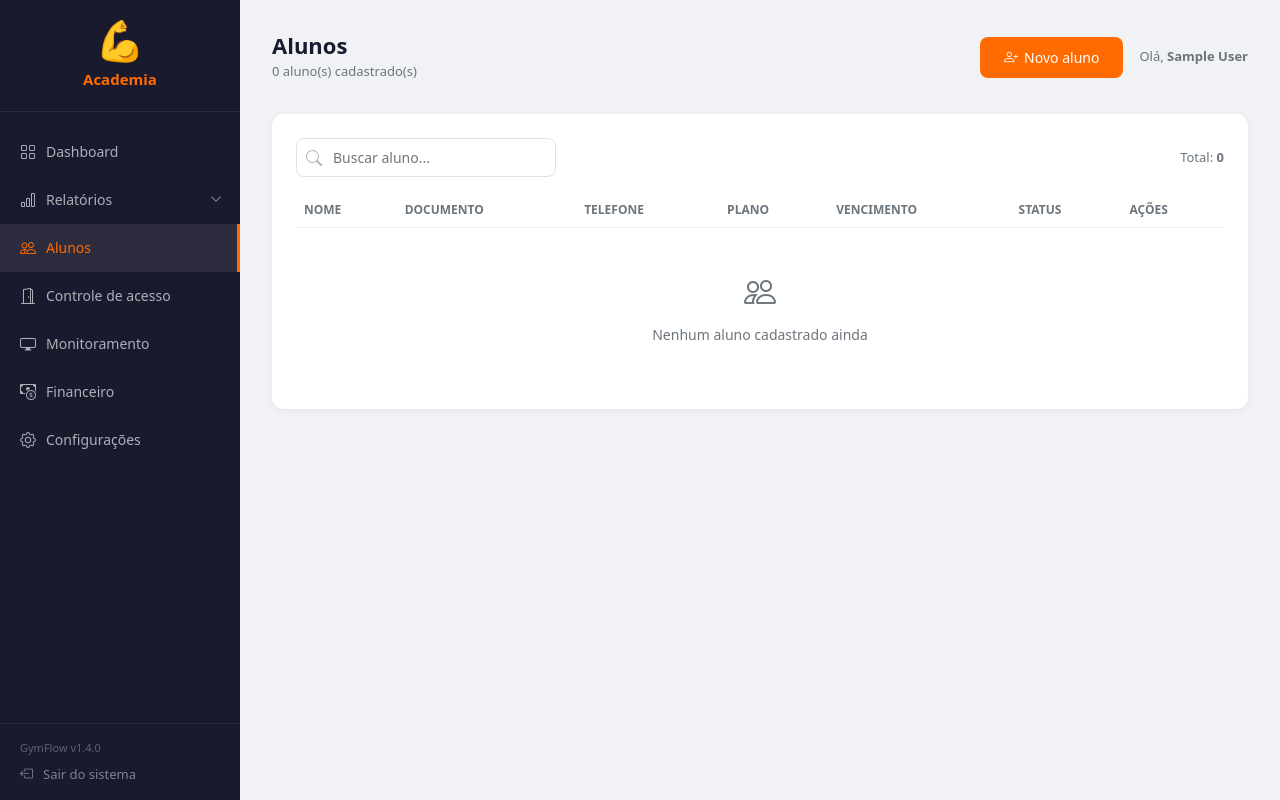
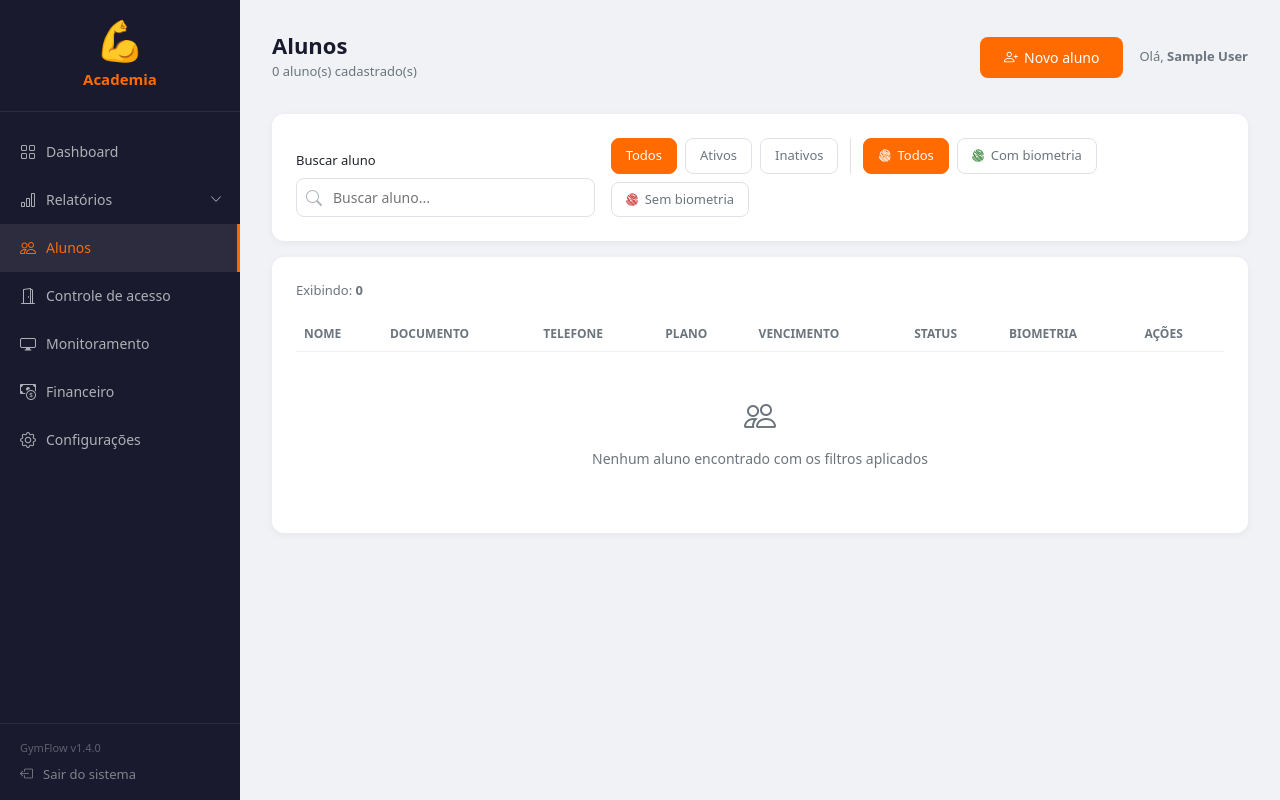
Before and after one commit to BR-VictorAraujo/Projeto-Controle-Academia, a Flask app: page /alunos in a window 1280 px wide. Run offline with Flask 3, Linux system fonts and the light colour scheme; the visitor is signed in with stand-in values (Sample User, id 1); data that the repository does not hold is empty.

Commit message:
feat: filtro de biometria e status na lista de alunos (ambiente de teste)

```diff
--- a/app/routes/alunos.py
+++ b/app/routes/alunos.py
@@ -9,8 +9,27 @@ bp = Blueprint('alunos', __name__)
 @bp.route('/alunos')
 @login_required
 def alunos():
-    lista = Aluno.query.order_by(Aluno.nome).all()
-    return render_template('alunos/lista.html', alunos=lista)
+    f_status    = request.args.get('f_status', '')
+    f_biometria = request.args.get('f_biometria', '')
+
+    query = Aluno.query
+    if f_status == 'ativo':
+        query = query.filter_by(ativo=True)
+    elif f_status == 'inativo':
+        query = query.filter_by(ativo=False)
+
+    lista = query.order_by(Aluno.nome).all()
+
+    # Filtro de biometria aplicado em memoria — usa os mesmos campos
+    # biometria_status / biometria_2_status que a tela de detalhes ja le,
+    # e que o FingerPoint sincroniza ao salvar uma digital (ver bio_db.py).
+    if f_biometria == 'com':
+        lista = [a for a in lista if a.biometria_status == 'cadastrada' or a.biometria_2_status == 'cadastrada']
+    elif f_biometria == 'sem':
+        lista = [a for a in lista if a.biometria_status != 'cadastrada' and a.biometria_2_status != 'cadastrada']
+
+    return render_template('alunos/lista.html', alunos=lista,
+                           f_status=f_status, f_biometria=f_biometria)
 
 @bp.route('/alunos/novo', methods=['GET', 'POST'])
 @login_required
--- a/app/templates/alunos/lista.html
+++ b/app/templates/alunos/lista.html
@@ -47,16 +47,54 @@
     font-size: 15px; font-weight: 700; color: var(--cor-principal);
     flex-shrink: 0;
 }
+.filtro-pill {
+    display: inline-flex; align-items: center; gap: 6px;
+    padding: 7px 14px; border-radius: 8px;
+    font-size: 13px; font-weight: 500;
+    border: 1.5px solid #dee2e6; background: white; color: #6c757d;
+    text-decoration: none; cursor: pointer; white-space: nowrap;
+}
+.filtro-pill:hover { border-color: var(--cor-principal); color: var(--cor-principal); }
+.filtro-pill.ativo { background: var(--cor-principal); border-color: var(--cor-principal); color: white; }
+.badge-bio-completa { background-color: #e8f5e9; color: #2e7d32; padding: 3px 10px; border-radius: 20px; font-size: 12px; font-weight: 500; white-space: nowrap; }
+.badge-bio-parcial  { background-color: #fff3e8; color: #e65100; padding: 3px 10px; border-radius: 20px; font-size: 12px; font-weight: 500; white-space: nowrap; }
+.badge-bio-pendente { background-color: #f0f2f5; color: #6c757d;  padding: 3px 10px; border-radius: 20px; font-size: 12px; font-weight: 500; white-space: nowrap; }
 {% endblock %}
 
 {% block conteudo %}
+<div class="card-base mb-3">
+    <div class="row g-3 align-items-end">
+        <div class="col-md-4">
+            <label class="form-label" style="font-size:13px; font-weight:500;">Buscar aluno</label>
+            <div style="position:relative;">
+                <i class="bi bi-search" style="position:absolute; left:10px; top:50%; transform:translateY(-50%); color:#adb5bd;"></i>
+                <input type="text" class="search-box w-100" id="busca" placeholder="Buscar aluno...">
+            </div>
+        </div>
+        <div class="col-md-8 d-flex gap-2 align-items-end flex-wrap">
+            <a href="?f_status=&f_biometria={{ f_biometria }}" class="filtro-pill {% if not f_status %}ativo{% endif %}">Todos</a>
+            <a href="?f_status=ativo&f_biometria={{ f_biometria }}" class="filtro-pill {% if f_status == 'ativo' %}ativo{% endif %}">Ativos</a>
+            <a href="?f_status=inativo&f_biometria={{ f_biometria }}" class="filtro-pill {% if f_status == 'inativo' %}ativo{% endif %}">Inativos</a>
+            <span style="width:1px; background:#dee2e6; align-self:stretch; margin:0 4px;"></span>
+            <a href="?f_status={{ f_status }}&f_biometria=" class="filtro-pill {% if not f_biometria %}ativo{% endif %}">
+                <i class="bi bi-fingerprint"></i> Todos
+            </a>
+            <a href="?f_status={{ f_status }}&f_biometria=com" class="filtro-pill {% if f_biometria == 'com' %}ativo{% endif %}">
+                <i class="bi bi-fingerprint" style="color:{% if f_biometria == 'com' %}white{% else %}#2e7d32{% endif %};"></i> Com biometria
+            </a>
+            <a href="?f_status={{ f_status }}&f_biometria=sem" class="filtro-pill {% if f_biometria == 'sem' %}ativo{% endif %}">
+                <i class="bi bi-fingerprint" style="color:{% if f_biometria == 'sem' %}white{% else %}#c62828{% endif %};"></i> Sem biometria
+            </a>
+        </div>
+    </div>
+</div>
+
 <div class="card-base">
     <div class="d-flex justify-content-between align-items-center mb-3">
-        <div style="position:relative;">
-            <i class="bi bi-search" style="position:absolute; left:10px; top:50%; transform:translateY(-50%); color:#adb5bd;"></i>
-            <input type="text" class="search-box" id="busca" placeholder="Buscar aluno...">
-        </div>
-        <span style="font-size:13px; color:#6c757d;">Total: <strong>{{ alunos|length }}</strong></span>
+        <span style="font-size:13px; color:#6c757d;">
+            {% if f_status or f_biometria %}<i class="bi bi-funnel-fill me-1" style="color:var(--cor-principal);"></i>{% endif %}
+            Exibindo: <strong>{{ alunos|length }}</strong>
+        </span>
     </div>
 
     <table class="table table-borderless mb-0" id="tabela-alunos">
@@ -68,6 +106,7 @@
                 <th>Plano</th>
                 <th>Vencimento</th>
                 <th>Status</th>
+                <th>Biometria</th>
                 <th>Ações</th>
             </tr>
         </thead>
@@ -104,6 +143,17 @@
                         {% endif %}
                     </td>
                     <td>
+                        {% set d1 = aluno.biometria_status == 'cadastrada' %}
+                        {% set d2 = aluno.biometria_2_status == 'cadastrada' %}
+                        {% if d1 and d2 %}
+                            <span class="badge-bio-completa"><i class="bi bi-fingerprint me-1"></i>2/2 digitais</span>
+                        {% elif d1 or d2 %}
+                            <span class="badge-bio-parcial"><i class="bi bi-fingerprint me-1"></i>1/2 digital</span>
+                        {% else %}
+                            <span class="badge-bio-pendente"><i class="bi bi-fingerprint me-1"></i>Pendente</span>
+                        {% endif %}
+                    </td>
+                    <td>
                         <a href="/alunos/{{ aluno.id }}/editar" class="btn-acao" title="Editar">
                             <i class="bi bi-pencil" style="color: var(--cor-principal);"></i>
                         </a>
@@ -119,9 +169,9 @@
                 {% endfor %}
             {% else %}
                 <tr>
-                    <td colspan="7" style="text-align:center; color:#6c757d; padding:40px 0;">
+                    <td colspan="8" style="text-align:center; color:#6c757d; padding:40px 0;">
                         <i class="bi bi-people" style="font-size:32px; display:block; margin-bottom:8px;"></i>
-                        Nenhum aluno cadastrado ainda
+                        Nenhum aluno encontrado com os filtros aplicados
                     </td>
                 </tr>
             {% endif %}
```
